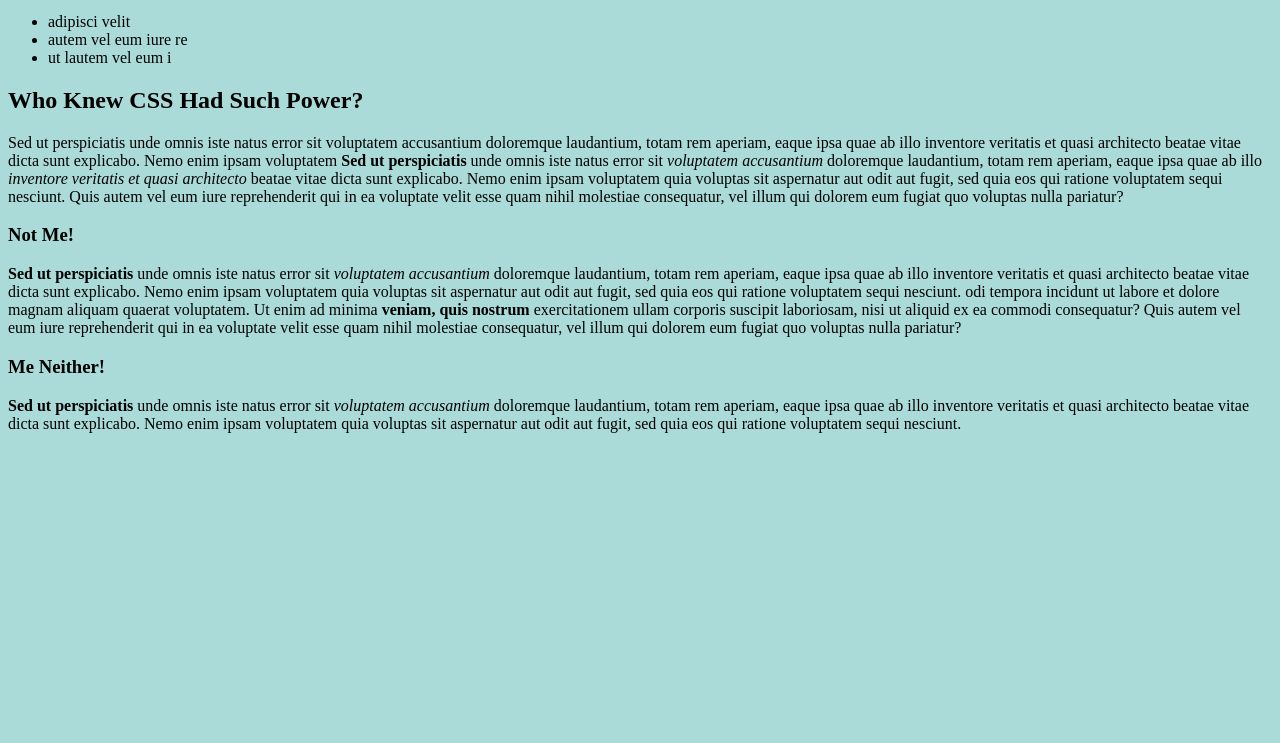
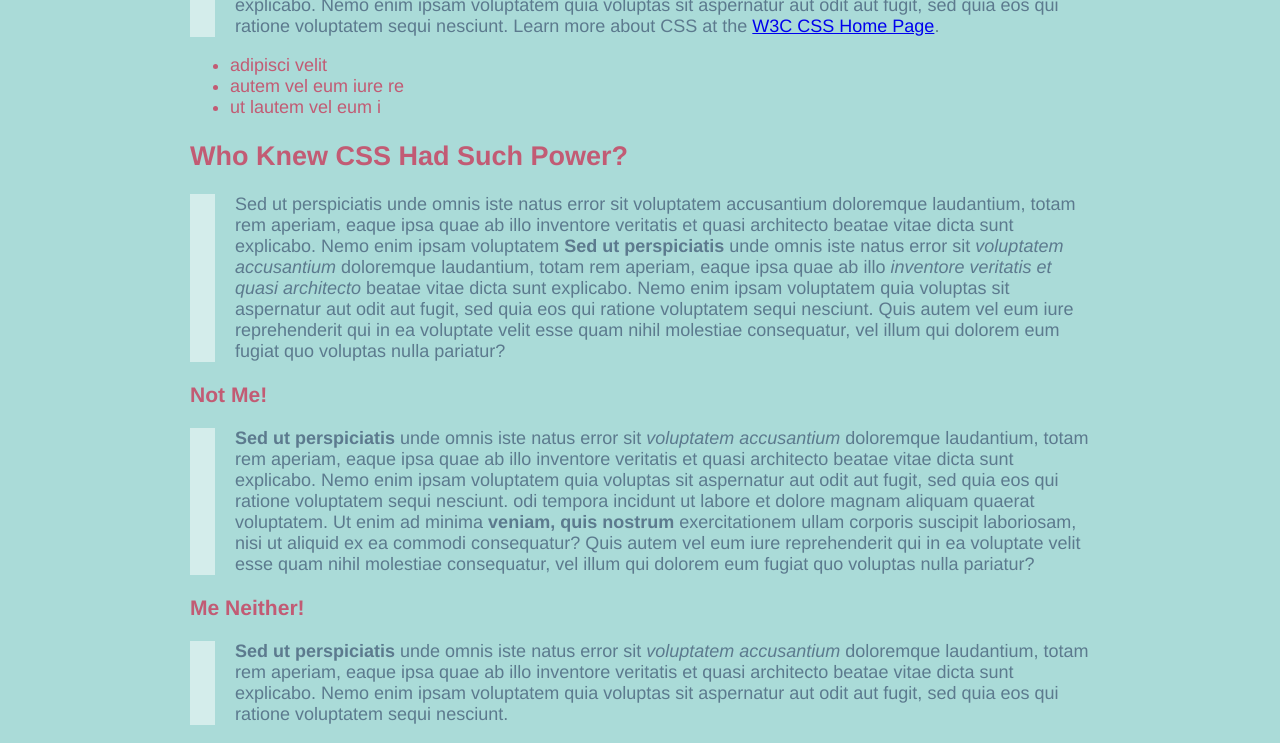
Before and after one commit to JiaYe-Mao/CSS-The-missing-manual, a plain HTML site: page 04/inheritance.html in a window 1280 px wide. Shown: the part 137-880 px from the top of the page. Before the commit the page ends 800 px from the top, so only its background shows below. Drawn offline with Linux system fonts and the light colour scheme.

Commit message:
complete ch4

```diff
--- a/04/inheritance.html
+++ b/04/inheritance.html
@@ -4,12 +4,24 @@
 <meta charset="UTF-8">
 <title>Inheritance In Action</title>
 <style>
-body {
-  background-color: rgba(87,185,178,.5);
-}
+  body {
+    background-color: rgba(87,185,178,.5);
+  }
+  p{
+    color: rgb(92,122,142);
+    padding-left: 20px;
+    border-left: solid 25px rgba(255,255,255,.5);
+  }
+  .content{
+    font-family: "Helvetica Neue", Arial, Helvetica, sans-serif;
+    font-size: 18px;
+    color: rgb(194,91,116);
+    max-width: 900px;
+    margin: 0 auto;
+  }
 </style>
 </head>
-<body>
+<body class="content">
 <div>
   <h1>The Amazing World of CSS</h1>
   <p><strong>Sed ut perspiciatis</strong> unde omnis iste natus error sit <em>voluptatem accusantium</em> doloremque laudantium, totam rem aperiam, eaque ipsa quae ab illo <strong>inventore veritatis et quasi architecto beatae</strong> vitae dicta sunt explicabo. Nemo enim ipsam voluptatem quia voluptas sit aspernatur aut odit aut fugit, sed quia  eos qui ratione voluptatem sequi nesciunt. Learn more about CSS at the <a href="http://www.w3.org/Style/CSS/">W3C CSS Home Page</a>.</p>
```
